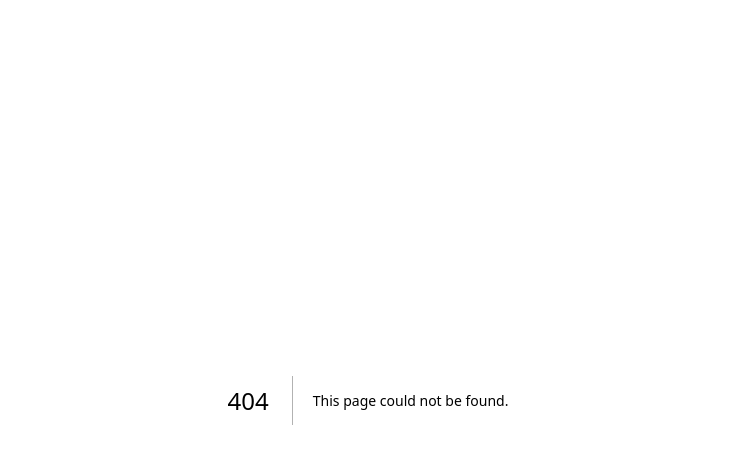
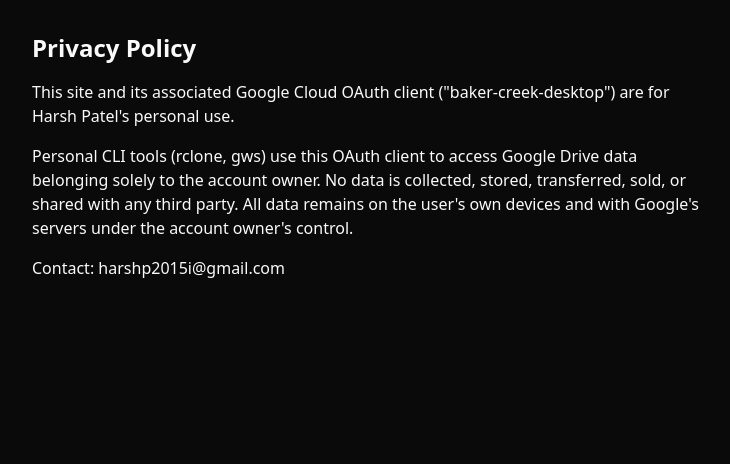
Before and after one commit to poweroutlet2/mechinterp, a Next.js app in the folder frontend/: page /privacy in a window 1280 px wide. Before the commit this address had no page. Shown: the top 464 px of the page, without its empty margins (272-1002 px from the left). Built offline with nearby package versions, Linux system fonts and the light colour scheme.

Commit message:
add privacy policy page

```diff
--- /dev/null
+++ b/frontend/app/privacy/page.tsx
@@ -0,0 +1,34 @@
+import type { Metadata } from "next";
+
+export const metadata: Metadata = {
+	title: "Privacy Policy | hpatel.dev",
+	description: "Privacy policy for hpatel.dev and its associated OAuth client",
+};
+
+export default function Privacy() {
+	return (
+		<div className="w-full flex justify-center min-h-screen p-8">
+			<div className="max-w-2xl flex flex-col gap-4">
+				<h1 className="text-2xl font-bold">Privacy Policy</h1>
+				<p>
+					This site and its associated Google Cloud OAuth client
+					(&quot;baker-creek-desktop&quot;) are for Harsh Patel&apos;s personal
+					use.
+				</p>
+				<p>
+					Personal CLI tools (rclone, gws) use this OAuth client to access
+					Google Drive data belonging solely to the account owner. No data is
+					collected, stored, transferred, sold, or shared with any third
+					party. All data remains on the user&apos;s own devices and with
+					Google&apos;s servers under the account owner&apos;s control.
+				</p>
+				<p>
+					Contact:{" "}
+					<a href="mailto:harshp2015i@gmail.com" className="hover:underline">
+						harshp2015i@gmail.com
+					</a>
+				</p>
+			</div>
+		</div>
+	);
+}
```
